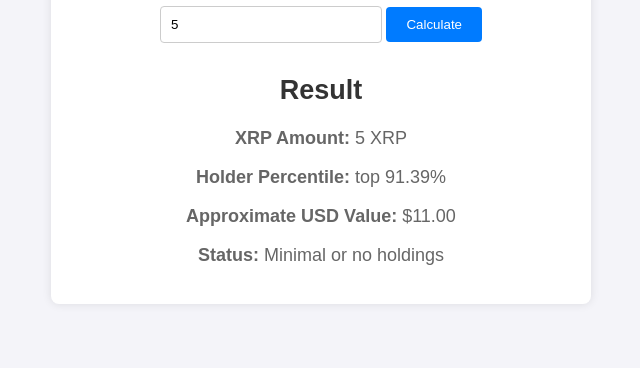
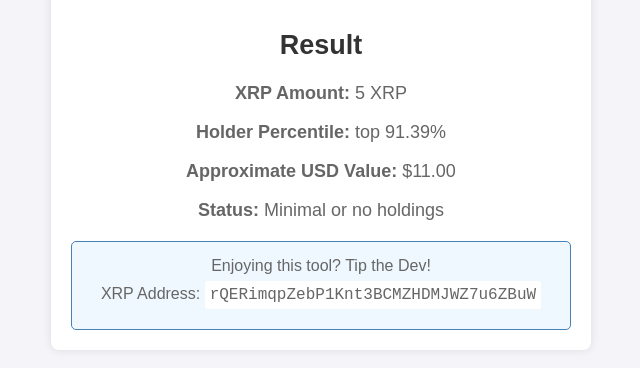
Before and after one commit to GhostOfSups/XRP-Top-Percent, a plain HTML site: page index.html in a window 1280 px wide. Both pictures are taken after typing "5" into the empty fields and a click on the button "Calculate". Shown: the part 318-686 px from the top of the page, without its empty margins (319-959 px from the left). Drawn offline with Linux system fonts and the light colour scheme.

Commit message:
Update index.html
includes a tip the dev area

```diff
--- a/index.html
+++ b/index.html
@@ -5,6 +5,28 @@
     <meta name="viewport" content="width=device-width, initial-scale=1.0">
     <title>XRP Holder Percentile Calculator</title>
     <link rel="stylesheet" href="css/style.css">
+    <style>
+        .tip-banner {
+            margin-top: 20px;
+            padding: 15px;
+            background-color: #f0f8ff;
+            border: 1px solid #4682b4;
+            border-radius: 5px;
+            text-align: center;
+            font-size: 16px;
+            display: none; /* Hide banner by default */
+        }
+        .tip-banner p {
+            margin: 0 0 10px 0;
+        }
+        .xrp-address {
+            font-family: monospace;
+            word-break: break-all;
+            background-color: #fff;
+            padding: 5px;
+            border-radius: 3px;
+        }
+    </style>
 </head>
 <body>
     <div class="container">
@@ -16,8 +38,21 @@
             <button type="submit">Calculate</button>
         </form>
         <div id="result" class="result"></div>
+        <div class="tip-banner" id="tipBanner">
+            <p>Enjoying this tool? Tip the Dev!</p>
+            <p>XRP Address: <span class="xrp-address">rQERimqpZebP1Knt3BCMZHDMJWZ7u6ZBuW</span></p>
+        </div>
     </div>
     <script src="data/xrp_distribution.js"></script>
     <script src="js/script.js"></script>
+    <script>
+        // Add event listener to show tip banner on form submission
+        document.getElementById('xrpForm').addEventListener('submit', function(event) {
+            event.preventDefault(); // Prevent default form submission (if not already handled)
+            // Your existing form processing logic should go here or be handled in script.js
+            // Show the tip banner
+            document.getElementById('tipBanner').style.display = 'block';
+        });
+    </script>
 </body>
 </html>
```
